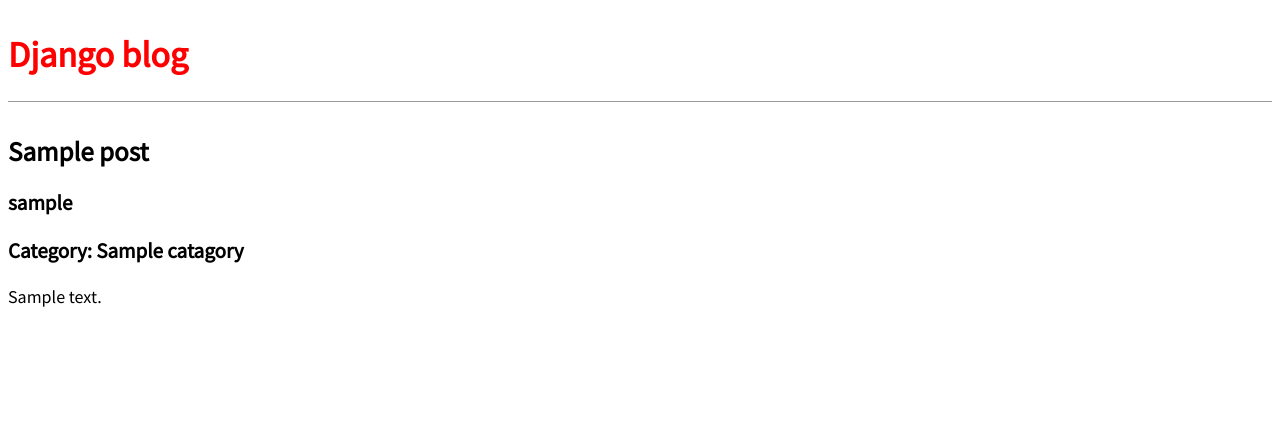
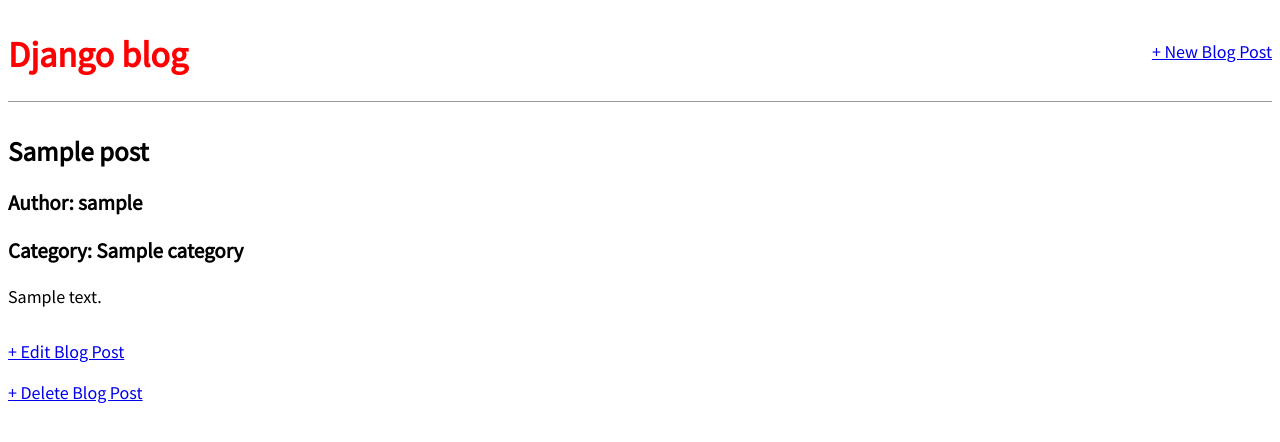
Before and after one commit to ClioGMU/ch-5-blog-app-gswain2, a Django app: page /post/1/ in a window 1280 px wide. Shown: the top 442 px of the page. Run offline with Django 3.2, Linux system fonts and the light colour scheme; tables that the repository leaves empty hold one stand-in row (values such as "Sample post").

Commit message:
Update blog with forms

```diff
--- a/blog/admin.py
+++ b/blog/admin.py
@@ -1,9 +1,9 @@
 from django.contrib import admin
-from .models import Post, Catagory
+from .models import Post, Category
 
-class CatagoryAdmin(admin.ModelAdmin):
+class CategoryAdmin(admin.ModelAdmin):
     pass
 
-admin.site.register(Catagory, CatagoryAdmin)
+admin.site.register(Category, CategoryAdmin)
 
 admin.site.register(Post)
--- a/blog/models.py
+++ b/blog/models.py
@@ -1,6 +1,7 @@
 from django.db import models
+from django.urls import reverse
 
-class Catagory(models.Model):
+class Category(models.Model):
     class Meta:
         verbose_name_plural = "Categories"
 
@@ -11,7 +12,11 @@ class Catagory(models.Model):
 class Post(models.Model):
     title = models.CharField(max_length=200)
     author = models.ForeignKey('auth.User', on_delete=models.CASCADE,)
-    catagory = models.ForeignKey(Catagory, on_delete=models.CASCADE, null=True)
+    category = models.ForeignKey(Category, on_delete=models.CASCADE, null=True)
     body = models.TextField()
 
-    def __str__(self): return self.title
+    def __str__(self):
+        return self.title
+
+    def get_absolute_url(self):
+        return reverse('post_detail', args=[str(self.pk)])
--- a/blog/urls.py
+++ b/blog/urls.py
@@ -1,8 +1,17 @@
 from django.urls import path
 
-from .views import BlogListView, BlogDetailView
+from .views import (
+    BlogListView,
+    BlogDetailView,
+    BlogCreateView,
+    BlogUpdateView,
+    BlogDeleteView,
+    )
 
 urlpatterns = [
+     path('post/<int:pk>/delete/', BlogDeleteView.as_view(), name='post_delete'),
+    path('post/<int:pk>/edit/', BlogUpdateView.as_view(), name='post_edit'),
+    path("post/new/", BlogCreateView.as_view(), name="post_new"),
     path('post/<int:pk>/', BlogDetailView.as_view(), name='post_detail'),
     path('', BlogListView.as_view(), name='home'),
 ]
--- a/blog/views.py
+++ b/blog/views.py
@@ -1,4 +1,6 @@
 from django.views.generic import ListView, DetailView
+from django.views.generic.edit import CreateView, UpdateView, DeleteView
+from django.urls import reverse_lazy
 
 from .models import Post
 
@@ -11,3 +13,19 @@ class BlogDetailView(DetailView):
     model = Post
     template_name = 'post_detail.html'
     context_object_name = "post"
+
+class BlogCreateView(CreateView):
+    model = Post
+    template_name = 'post_new.html'
+    fields = ['title', 'author', 'category', 'body']
+
+class BlogUpdateView(UpdateView):
+    model = Post
+    template_name = 'post_edit.html'
+    fields = ['title', 'category', 'body']
+
+
+class BlogDeleteView(DeleteView):
+    model = Post
+    template_name = 'post_delete.html'
+    success_url = reverse_lazy('home')
--- a/templates/base.html
+++ b/templates/base.html
@@ -1,16 +1,21 @@
 {% load static %}
 <html>
     <head>
-        <title>Django blog</title>
+        <title>Greta's Django Blog</title>
         <link href="https://fonts.googleapis.com/css?family=Source+Sans+Pro:400"
         rel="stylesheet">
         <link href="{% static 'css/base.css' %}" rel="stylesheet">
     </head>
     <body>
+        <div>
         <header>
-            <h1><a href="{% url 'home' %}">Django blog</a></h1>
+            <div class="nav-left">
+                <h1><a href="{% url 'home' %}">Django blog</a></h1>
+            </div>
+            <div class="nav-right">
+                <a href="{% url 'post_new' %}">+ New Blog Post</a>
+            </div>
         </header>
-        <div>
             {% block content %}
             {% endblock content %}
         </div>
--- a/templates/post_detail.html
+++ b/templates/post_detail.html
@@ -3,9 +3,12 @@
 {% block content %}
     <div class="post-entry">
         <h2>{{ post.title }}</h2>
-        <h3>{{ post.author}}</h3>
-        <h3>Category: {{ post.catagory}}</h3>
+        <h3>Author: {{ post.author}}</h3>
+        <h3>Category: {{ post.category}}</h3>
         <p>{{ post.body }}</p>
     </div>
 
-{% endblock content %}
+    <p></p><a href="{% url 'post_edit' post.pk %}">+ Edit Blog Post</a></p>
+    <p><a href="{% url 'post_delete' post.pk %}">+ Delete Blog Post</a></p>
+
+    {% endblock content %}
```
Also changed, not shown: blog/tests.py (+25 -0 lines), templates/post_delete.html (added, +9 -0 lines), templates/post_edit.html (added, +9 -0 lines), templates/post_new.html (added, +9 -0 lines), blog/migrations/0003_auto_20190930_0134.py (added).
